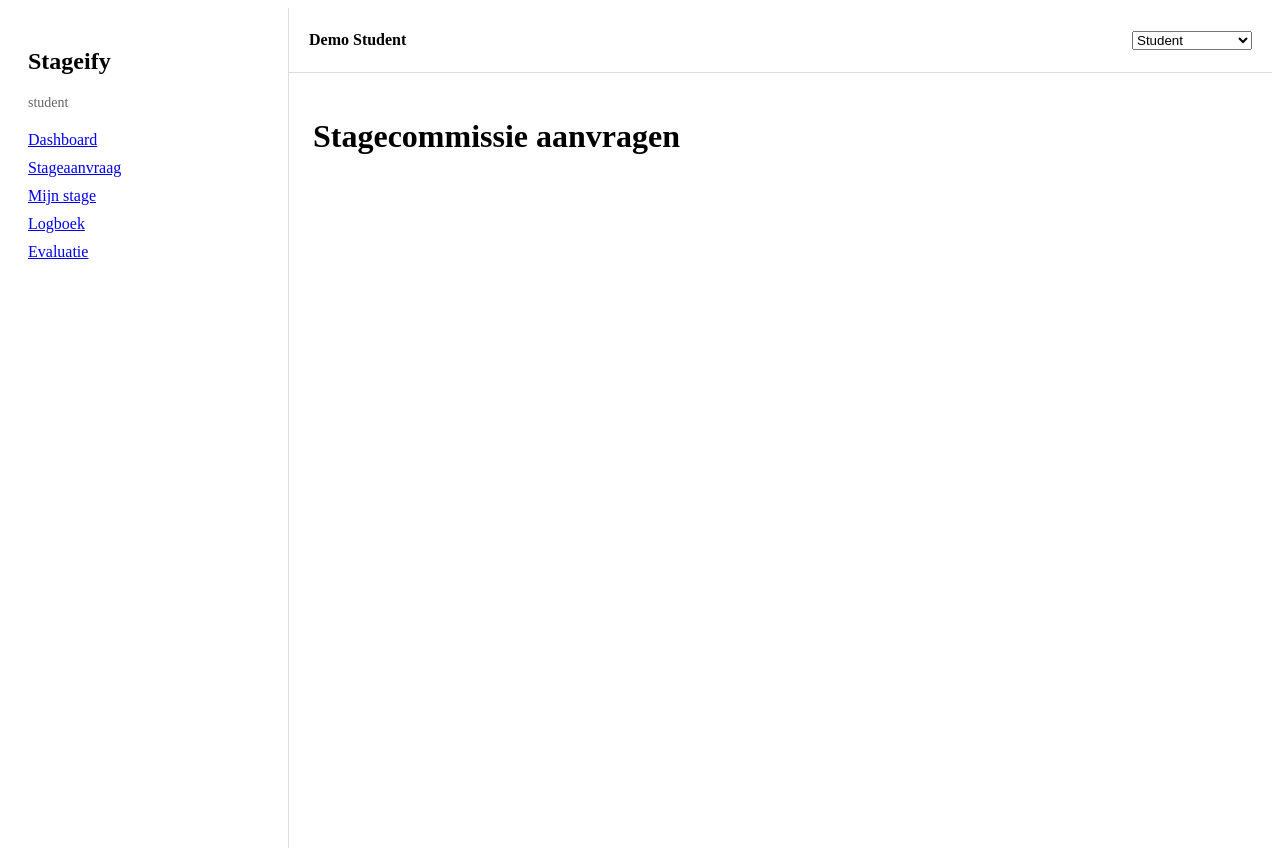
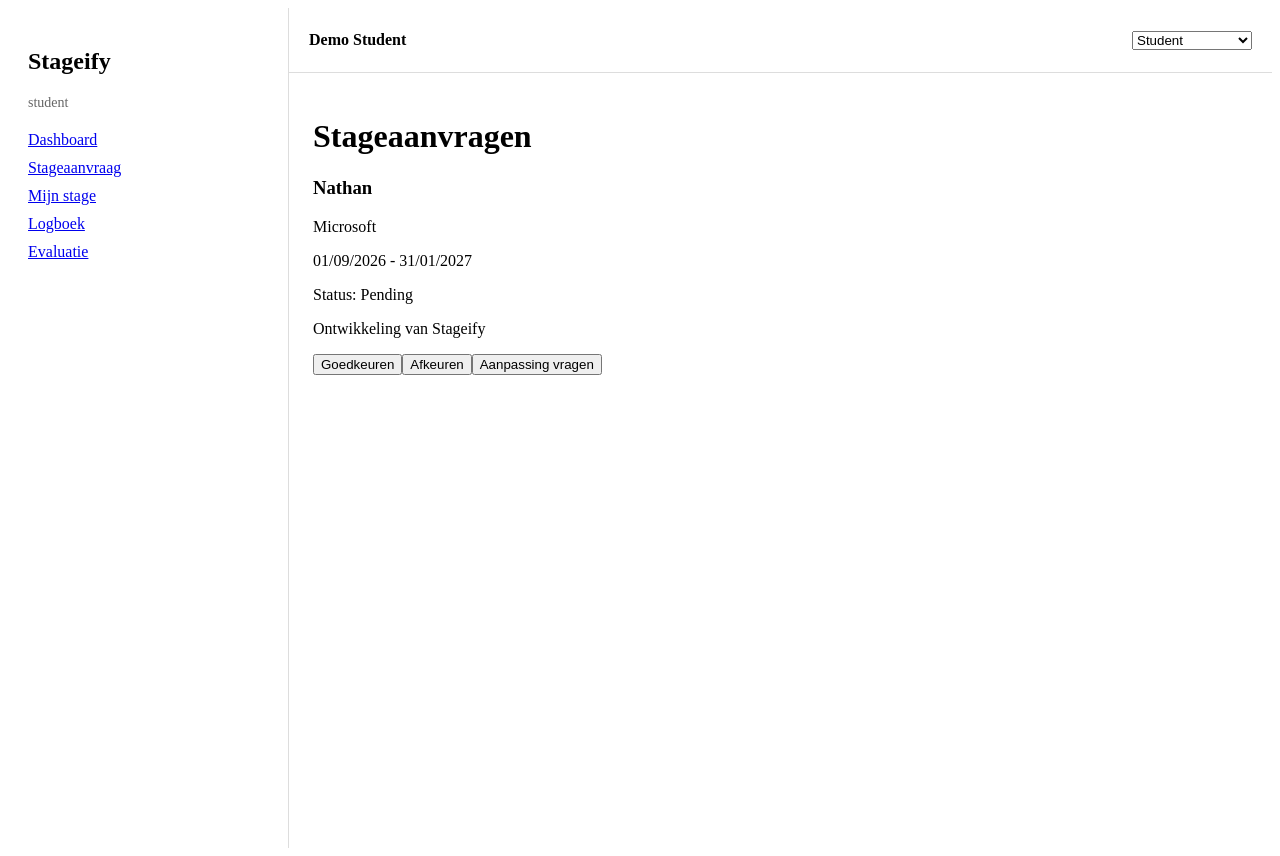
Before and after one commit to amingharbaoui/programming_project_group_1, a React (Vite) app in the folder frontend/: page /committee/applications in a window 1280 px wide. Built offline with nearby package versions, Linux system fonts and the light colour scheme.

Commit message:
Stagecommissie aanvragen pagina toegevoegd

```diff
--- a/frontend/src/features/committee/pages/ApplicationsPage.jsx
+++ b/frontend/src/features/committee/pages/ApplicationsPage.jsx
@@ -1,3 +1,34 @@
+import { useState } from "react";
+
 export default function ApplicationsPage() {
-  return <h1>Stagecommissie aanvragen</h1>;
+  const [applications] = useState([
+    {
+      id: 1,
+      student: "Nathan",
+      company: "Microsoft",
+      period: "01/09/2026 - 31/01/2027",
+      status: "Pending",
+      description: "Ontwikkeling van Stageify",
+    },
+  ]);
+
+  return (
+    <div>
+      <h1>Stageaanvragen</h1>
+
+      {applications.map((app) => (
+        <div key={app.id}>
+          <h3>{app.student}</h3>
+          <p>{app.company}</p>
+          <p>{app.period}</p>
+          <p>Status: {app.status}</p>
+          <p>{app.description}</p>
+
+          <button>Goedkeuren</button>
+          <button>Afkeuren</button>
+          <button>Aanpassing vragen</button>
+        </div>
+      ))}
+    </div>
+  );
 }
```
